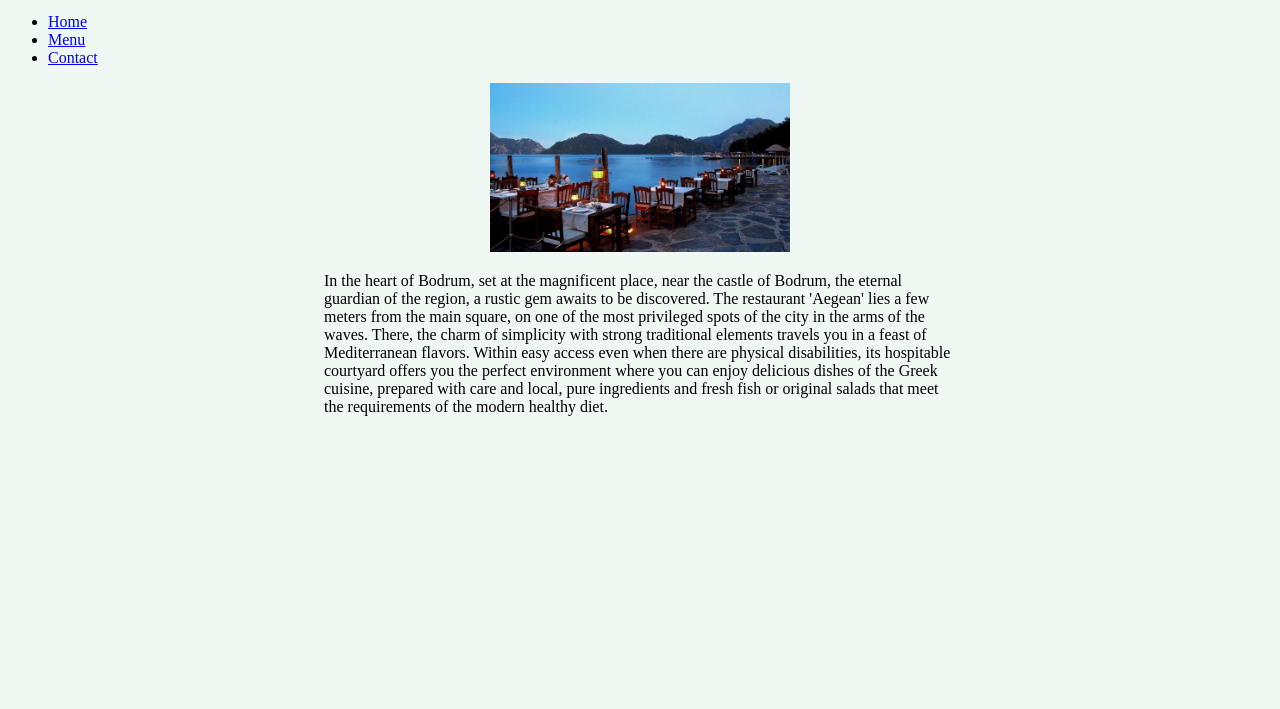
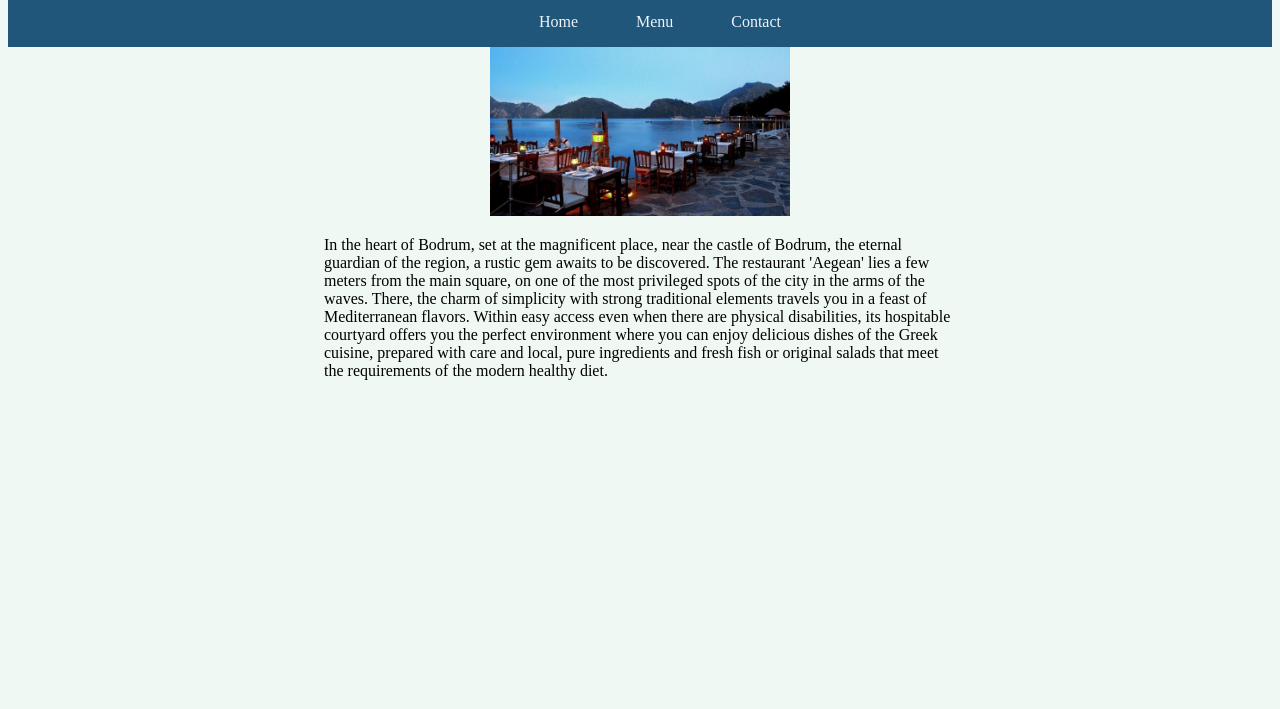
Before and after one commit to kodluyoruz-deneme/restaurant-page, a website built with webpack: page dist/index.html in a window 1280 px wide. Shown: the part 91-800 px from the top of the page. Built offline with nearby package versions, Linux system fonts and the light colour scheme.

Commit message:
Add style to the navbar section.

```diff
--- a/src/style.css
+++ b/src/style.css
@@ -20,6 +20,43 @@ header h4 {
   text-align: justify;
 }
 
+nav {
+  display: flex;
+  align-items: center;
+  justify-content: center;
+}
+
+ul,
+li,
+nav,
+a {
+  background-color: #1f567a;
+  color: #ebf4fa;
+}
+
+ul {
+  display: flex;
+  align-items: center;
+  justify-content: space-around;
+  width: 300px;
+  list-style-type: none;
+}
+
+a {
+  text-decoration: none;
+  padding: 10px;
+  transition: background-color 0.5s;
+}
+
+a:hover {
+  background-color: #eff8f3;
+  color: #1f567a;
+}
+
+a:active {
+  background-color: #dff5e9;
+}
+
 main {
   display: flex;
   flex-direction: column;
```
